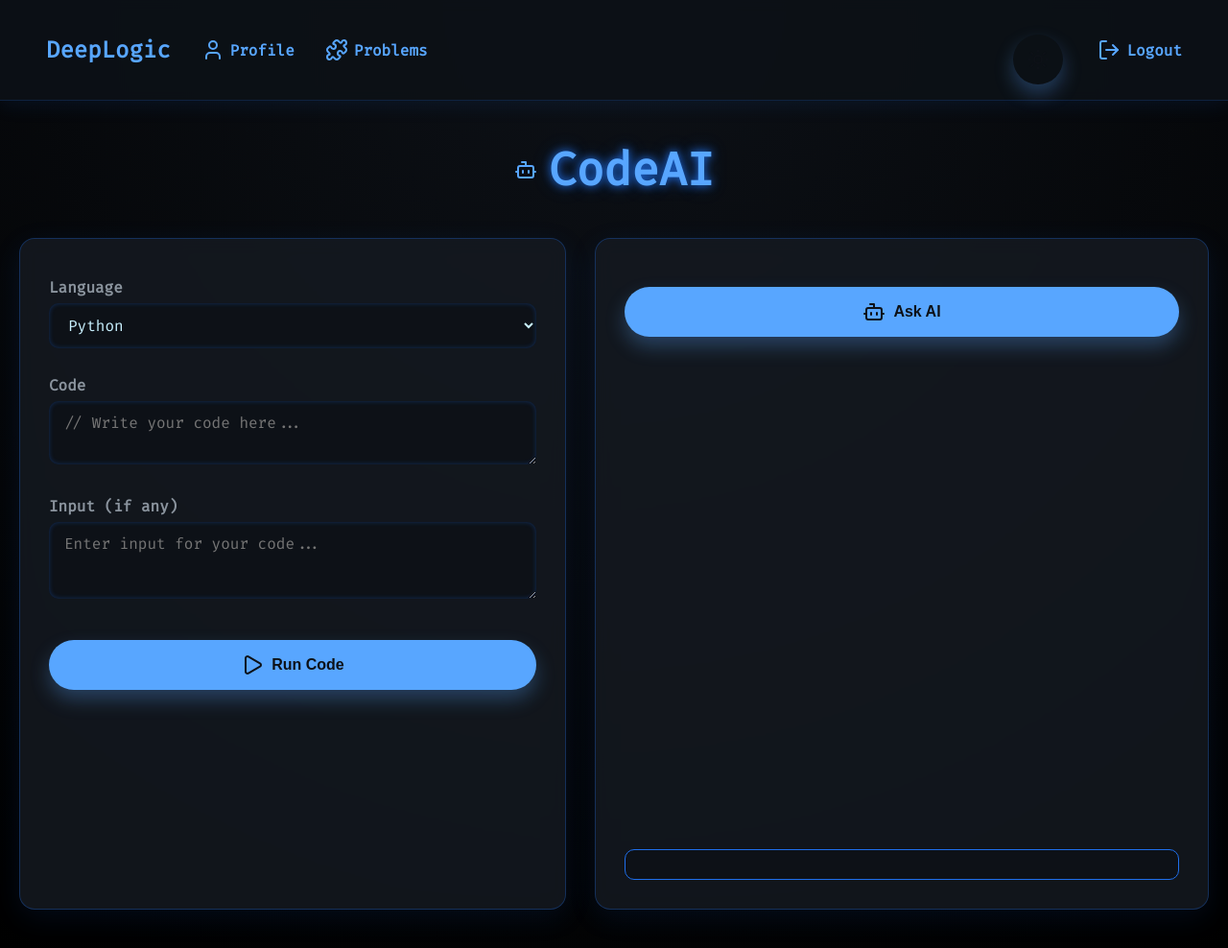
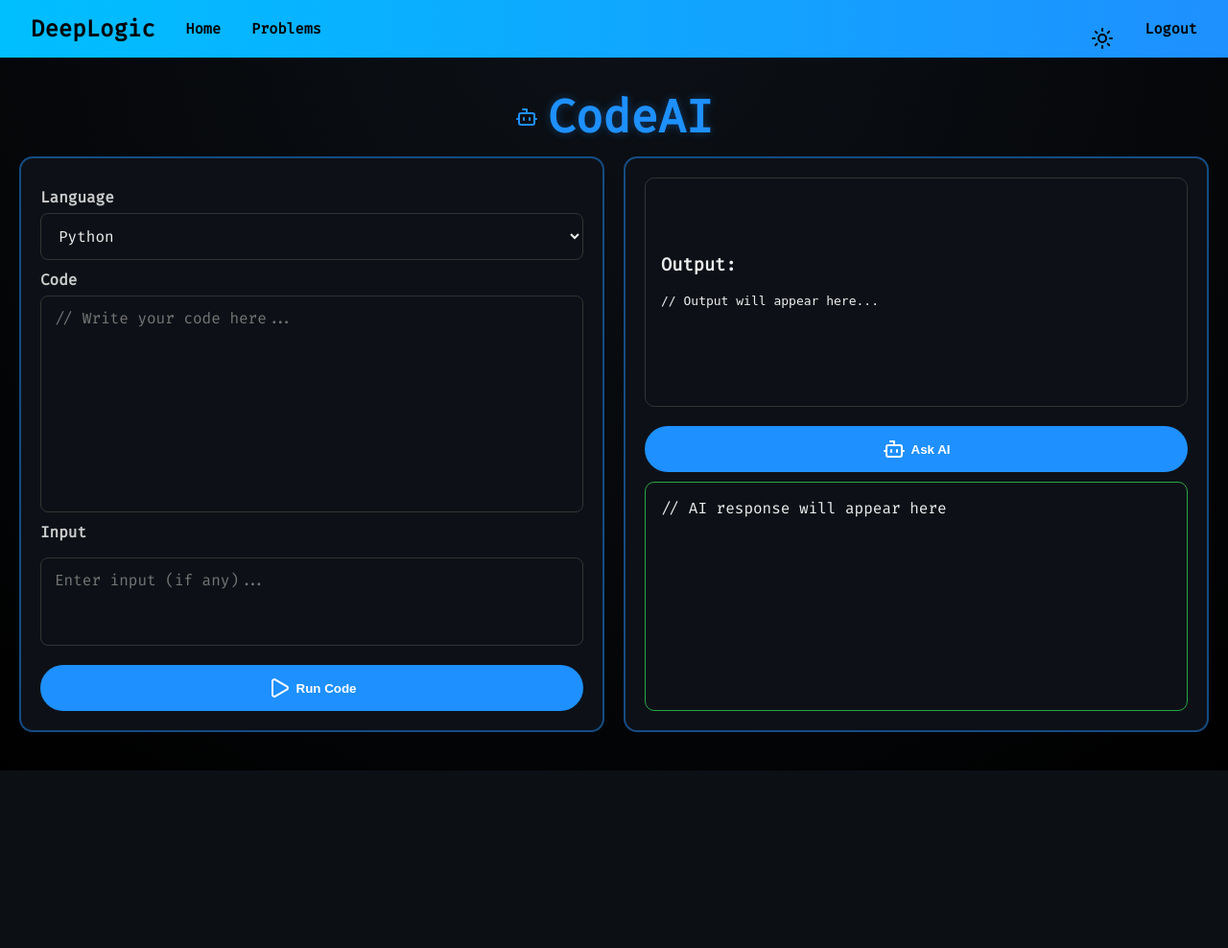
Before and after one commit to Deepu-Mahi/DeepLogic, a Django app: template submit/templates/index.html in a window 1280 px wide. Shown: the whole page at 96% size. After the commit the page ends 803 px from the top, so only its background shows below. Run offline with Django 3.2, Linux system fonts and the light colour scheme; the template is opened without the code that fills it, so the values that code supplies are empty.

Commit message:
UX updates

```diff
--- a/submit/templates/index.html
+++ b/submit/templates/index.html
@@ -7,223 +7,230 @@
   <link href="https://fonts.googleapis.com/css2?family=Fira+Code&display=swap" rel="stylesheet" />
   <script src="https://unpkg.com/lucide@latest"></script>
   <style>
-    * { box-sizing: border-box; }
+    * {
+      box-sizing: border-box;
+    }
+
     body {
       margin: 0;
       padding: 0;
+      font-family: 'Fira Code', monospace;
       background: radial-gradient(circle at top, #0d1117 0%, #000000 100%);
-      font-family: 'Fira Code', monospace;
-      color: #dbe9f4;
-      transition: background 0.3s, color 0.3s;
+      color: #f0f0f0;
     }
+
     .navbar {
   width: 100%;
-      padding: 16px 32px;
-      background: rgba(13, 17, 23, 0.9);
-      backdrop-filter: blur(6px);
+  padding: 10px 24px;
+  background: linear-gradient(90deg, #00bfff 0%, #1e90ff 100%);
   display: flex;
   justify-content: space-between;
   align-items: center;
   position: sticky;
   top: 0;
   z-index: 999;
-      border-bottom: 1px solid #1f6feb33;
-      box-shadow: 0 4px 20px rgba(31, 111, 235, 0.1);
+  height: 60px;
 }
+
+
     .nav-left, .nav-right {
       display: flex;
       align-items: center;
+      gap: 16px;
     }
-    .nav-right { gap: 20px; }
+
     .nav-link {
-      color: #58a6ff;
   text-decoration: none;
-      font-weight: bold;
-      font-size: 1rem;
-      padding: 8px 16px;
-      border-radius: 30px;
-      transition: background 0.3s, color 0.3s;
-      display: flex;
-      align-items: center;
-      gap: 6px;
+  color: #000;
+  font-weight: 600;
+  font-size: 0.95rem;
+  position: relative;
+  padding: 4px 8px;
 }
-    .nav-link:hover {
-      background: #1f6feb33;
-      color: #dbe9f4;
+
+
+    .nav-link:hover::after {
+      content: "";
+      position: absolute;
+      left: 0;
+      bottom: -2px;
+      height: 2px;
+      width: 100%;
+      background: black;
     }
+
     .theme-toggle {
-      font-size: 20px;
-      cursor: pointer;
   background: none;
   border: none;
+  font-size: 18px;
+  cursor: pointer;
+  color: #000;
+  padding: 4px 8px;
 }
+
+
     h1 {
       text-align: center;
       font-size: 3rem;
-      color: #58a6ff;
-      text-shadow: 0 0 10px #1f6feb, 0 0 20px #1f6feb55;
-      margin: 40px 0;
+      margin: 30px 0 10px;
+      color: #1e90ff;
+      text-shadow: 0 0 10px #1e90ff55;
       display: flex;
       align-items: center;
       justify-content: center;
-      gap: 12px;
+      gap: 10px;
     }
+
     .main {
       display: flex;
-      gap: 30px;
-      flex-wrap: wrap;
-      justify-content: center;
+      gap: 20px;
       padding: 0 20px 40px;
+      height: calc(100vh - 160px);
+      overflow: hidden;
     }
+
     .left-panel, .right-panel {
-      background: rgba(22, 27, 34, 0.8);
-      backdrop-filter: blur(10px);
-      padding: 30px;
-      border-radius: 16px;
-      border: 1px solid rgba(31, 111, 235, 0.3);
-      box-shadow: 0 8px 30px rgba(31, 111, 235, 0.1);
-    }
-    .left-panel {
       flex: 1;
-      max-width: 580px;
-    }
-    .right-panel {
-      flex: 1.3;
-      max-width: 640px;
+      background: #0d1117;
+      border: 2px solid #1e90ff77;
+      border-radius: 14px;
+      padding: 20px;
       display: flex;
       flex-direction: column;
-      justify-content: space-between;
-      height: 700px;
+      overflow: hidden;
     }
+
     label {
-      display: block;
       margin: 10px 0 6px;
-      color: #8b949e;
+      color: #ccc;
       font-weight: 600;
     }
+
     select, textarea {
       width: 100%;
-      padding: 12px 16px;
-      border-radius: 10px;
-      border: none;
       font-family: 'Fira Code', monospace;
       font-size: 1rem;
-      background: #0d1117;
-      color: #c9f1ff;
-      margin-bottom: 18px;
-      box-shadow: inset 0 0 5px #1f6feb55;
-      resize: vertical;
-      transition: all 0.3s ease;
+      border: 1px solid #333;
+      padding: 12px 14px;
+      border-radius: 8px;
+      resize: none;
+      background-color: #0d1117;
+      color: #eee;
     }
-    select:focus, textarea:focus {
-      outline: none;
-      background: #161b22;
-      box-shadow: 0 0 10px #58a6ff88;
+
+    textarea#code {
+      flex: 3;
     }
-    .input-box { min-height: 80px; }
+
+    textarea#input_data {
+      flex: 1;
+      margin-top: 10px;
+    }
+
     button {
-      width: 100%;
-      background: #58a6ff;
-      color: #0d1117;
+      background: #1e90ff;
+      color: white;
+      border: none;
+      padding: 12px;
+      border-radius: 30px;
       font-weight: bold;
-      padding: 14px;
-      font-size: 1rem;
-      border: none;
-      border-radius: 40px;
+      margin-top: 20px;
       cursor: pointer;
-      transition: 0.3s ease;
-      box-shadow: 0 10px 20px rgba(88, 166, 255, 0.3);
-      margin-top: 20px;
+      transition: 0.3s;
       display: flex;
       align-items: center;
       justify-content: center;
-      gap: 8px;
+      gap: 6px;
     }
+
     button:hover {
-      background: #1f6feb;
-      box-shadow: 0 12px 25px rgba(31, 111, 235, 0.5);
+      background: #007acc;
     }
-    .output-box {
+
+    .output-box, .ai-output-box {
+      flex: 1;
       background: #0d1117;
-      border: 1px solid #1f6feb;
+      border: 1px solid #333;
       border-radius: 10px;
-      padding: 20px;
+      padding: 16px;
+      overflow-y: auto;
+      color: #eee;
       white-space: pre-wrap;
-      font-size: 0.95rem;
-      margin-bottom: 20px;
-      color: #c9f1ff;
-      overflow-y: auto;
-      flex-grow: 1;
-      max-height: 320px;
     }
-    .errors {
-      color: #ff6b6b;
-      border-color: #ff6b6b;
+
+    .ai-output-box {
+      border-color: #28a745;
+      margin-top: 10px;
     }
+
     .error {
       text-align: center;
-      color: #ff6b6b;
+      color: #ff4d4f;
       font-weight: bold;
       margin-bottom: 20px;
     }
-    .ai-output-box {
-      background-color: #0d1117;
-      color: #c9f1ff;
-      border: 1px solid #1f6feb;
-      border-radius: 10px;
-      padding: 15px;
-      font-size: 0.95rem;
-      max-height: 250px;
-      overflow-y: auto;
-      margin-top: 10px;
-    }
-    .light-theme {
-      background: #f4f4f4;
-      color: #1e1e1e;
-    }
-    .light-theme .navbar {
-      background: rgba(255, 255, 255, 0.9);
-      border-bottom: 1px solid #ddd;
-    }
-    .light-theme .nav-link {
-      color: #007bff;
-    }
-    .light-theme .nav-link:hover {
-      background: rgba(0, 123, 255, 0.1);
-    }
-    .light-theme .left-panel, .light-theme .right-panel {
-      background: #ffffffcc;
-      border-color: #ccc;
-      color: #1e1e1e;
-    }
-    .light-theme select, .light-theme textarea {
-      background: #fff;
-      color: #333;
-      box-shadow: inset 0 0 5px #ccc;
-    }
-    .light-theme select:focus, .light-theme textarea:focus {
-      background: #f0f0f0;
-      box-shadow: 0 0 10px rgba(0, 123, 255, 0.4);
-    }
-    .light-theme .output-box {
-      background: #f8f9fa;
-      color: #212529;
-      border-color: #007bff;
-    }
-    .light-theme .errors {
-      color: #dc3545;
-      border-color: #dc3545;
-    }
-    .light-theme .ai-output-box {
-      background: #f0f0f0;
-      color: #006400;
-      border-color: #28a745;
-    }
+
     .lucide-icon {
       width: 18px;
       height: 18px;
-      stroke-width: 2;
-      vertical-align: middle;
+    }
+
+    /* Light Theme */
+    .light-theme body {
+      background: #ffffff;
+      color: #000;
+    }
+
+    .light-theme {
+      background: #ffffff;
+      color: #000;
+    }
+
+    .light-theme .navbar {
+      background: linear-gradient(90deg, #00bfff 0%, #1e90ff 100%);
+    }
+
+    .light-theme .left-panel,
+    .light-theme .right-panel,
+    .light-theme .output-box,
+    .light-theme .ai-output-box,
+    .light-theme textarea,
+    .light-theme select {
+      background: #ffffff !important;
+      color: #000 !important;
+      border-color: #ccc !important;
+    }
+
+    .light-theme label {
+      color: #000;
+    }
+
+    .light-theme .nav-link {
+      color: #000;
+    }
+
+    .light-theme .nav-link:hover::after {
+      background: black;
+    }
+
+    .light-theme h1 {
+      color: #1e90ff;
+    }
+
+    .light-theme .theme-toggle {
+      color: #000;
+    }
+
+    @media screen and (max-width: 900px) {
+      .main {
+        flex-direction: column;
+        height: auto;
+      }
+
+      .left-panel,
+      .right-panel {
+        max-height: none;
+      }
     }
   </style>
 </head>
@@ -232,28 +239,19 @@
   <nav class="navbar">
     <div class="nav-left">
       <a href="{% url 'deeplogic' %}" class="nav-link" style="font-size: 1.5em; font-weight: 700;">DeepLogic</a>
-      <a href="{% url 'profile' %}" class="nav-link">
-        <i data-lucide="user"></i>Profile
-      </a>
-      <a href="{% url 'problem_list' %}" class="nav-link">
-        <i data-lucide="puzzle"></i>Problems
-      </a>
+      <a href="{% url 'profile' %}" class="nav-link">Home</a>
+      <a href="{% url 'problem_list' %}" class="nav-link">Problems</a>
     </div>
     <div class="nav-right">
-      <button class="theme-toggle" onclick="toggleTheme()" title="Toggle theme">
+      <button class="theme-toggle" onclick="toggleTheme()" title="Toggle Theme">
         <i data-lucide="sun" id="themeIcon"></i>
       </button>
-      <a href="{% url 'logout' %}" class="nav-link">
-        <i data-lucide="log-out"></i>Logout
-      </a>
+      <a href="{% url 'logout' %}" class="nav-link">Logout</a>
     </div>
   </nav>
 
   <h1><i data-lucide="bot"></i>CodeAI</h1>
-
-  {% if error %}
-    <div class="error">{{ error }}</div>
-  {% endif %}
+  {% if error %}<div class="error">{{ error }}</div>{% endif %}
 
   <form method="post" autocomplete="off" spellcheck="false">
     {% csrf_token %}
@@ -268,36 +266,24 @@
         </select>
 
         <label for="code">Code</label>
-        <textarea id="code" name="code" placeholder="// Write your code here..." required>{{ code|default_if_none:"" }}</textarea>
+        <textarea id="code" name="code" required placeholder="// Write your code here...">{{ code|default_if_none:"" }}</textarea>
 
-        <label for="input_data">Input (if any)</label>
-        <textarea class="input-box" id="input_data" name="input_data" placeholder="Enter input for your code...">{{ input_data|default_if_none:"" }}</textarea>
+        <label for="input_data">Input</label>
+        <textarea id="input_data" name="input_data" placeholder="Enter input (if any)...">{{ input_data|default_if_none:"" }}</textarea>
 
-        <button type="submit">
-          <i data-lucide="play"></i>Run Code
-        </button>
+        <button type="submit"><i data-lucide="play"></i>Run Code</button>
       </div>
 
       <div class="right-panel">
-        {% if output %}
-          <div class="output-box">
-            <h3>Output:</h3>
-            <pre>{{ output }}</pre>
+        <div class="output-box {% if errors %}errors{% endif %}">
+          {% if output %}<h3>Output:</h3><pre>{{ output }}</pre>
+          {% elif errors %}<h3>Errors:</h3><pre>{{ errors }}</pre>
+          {% else %}<h3>Output:</h3><pre>// Output will appear here...</pre>
+          {% endif %}
         </div>
-        {% endif %}
 
-        {% if errors %}
-          <div class="output-box errors">
-            <h3>Errors:</h3>
-            <pre>{{ errors }}</pre>
-          </div>
-        {% endif %}
-
-        <button type="button" id="aiBtn">
-          <i data-lucide="bot"></i>Ask AI
-        </button>
-
-        <div class="ai-output-box" id="aiOutput"></div>
+        <button type="button" id="aiBtn"><i data-lucide="bot"></i>Ask AI</button>
+        <div class="ai-output-box" id="aiOutput">// AI response will appear here</div>
       </div>
     </div>
   </form>
@@ -327,26 +313,23 @@
 
     document.getElementById("aiBtn").addEventListener("click", async () => {
       const code = document.getElementById("code").value;
-      const responseBox = document.getElementById("aiOutput");
-      responseBox.innerText = "Thinking...";
+      const output = document.getElementById("aiOutput");
+      output.innerText = "Thinking...";
 
       try {
         const res = await fetch("/gemini-ai/", {
           method: "POST",
           headers: { "Content-Type": "application/json" },
-          body: JSON.stringify({ code: code }),
+          body: JSON.stringify({ code }),
         });
 
         const data = await res.json();
-        if (data.response) {
-          responseBox.innerText = data.response;
-        } else if (data.error) {
-          responseBox.innerText = "Error: " + data.error;
-        }
+        output.innerText = data.response || "No response from AI.";
       } catch (err) {
-        responseBox.innerText = "Failed to connect to AI.";
+        output.innerText = "Failed to connect to AI.";
       }
     });
   </script>
+
 </body>
 </html>
--- a/submit/templates/problem_list.html
+++ b/submit/templates/problem_list.html
@@ -330,7 +330,7 @@
   <div class="left-nav">
     <a href="{% url 'deeplogic' %}" style="font-size: 1.5em; font-weight: 700;">DeepLogic</a>
 
-    <a href="{% url 'profile' %}" tabindex="0">Profile</a>
+    <a href="{% url 'profile' %}" tabindex="0">Home</a>
     <a href="{% url 'submit' %}" tabindex="0">Compiler</a>
   </div>
   <div class="right-nav">
```
Also changed, not shown: submit/templates/DeepLogic.html (+10 -5 lines), submit/templates/problem_detail.html (+7 -2 lines), submit/templates/profile.html (+34 -51 lines). Lines whose indentation alone changed are shown as unchanged.
